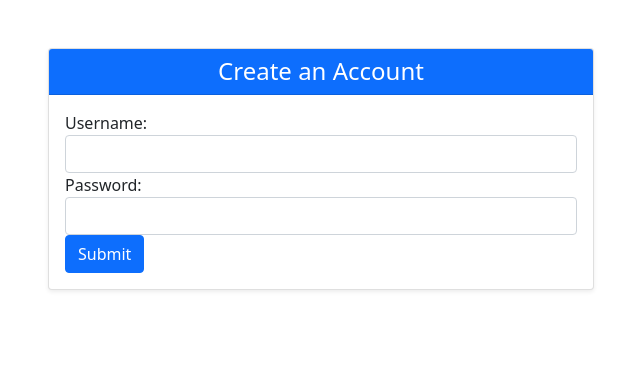
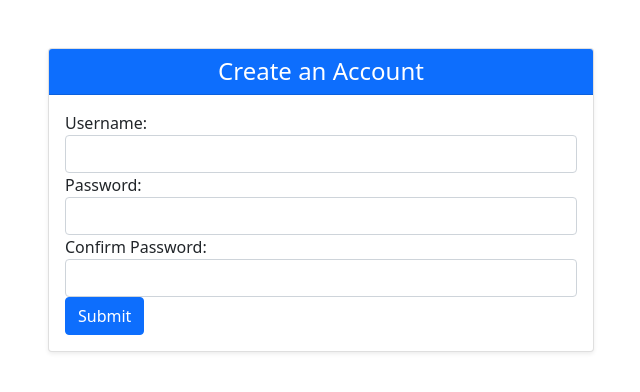
Before and after one commit to rajeshceg3/nodejs-passportMongo, a Node server app: page /register in a window 1280 px wide. Shown: the top 392 px of the page, without its empty margins (319-959 px from the left). Run offline with Node 20, Linux system fonts and the light colour scheme; some libraries are stand-ins or nearby versions.

Commit message:
Fix: Complete and enhance Node.js application
This commit addresses several issues to improve the application's security, user experience, and robustness:

- Removed hardcoded user creation on startup.
- Implemented password hashing and salting using bcrypt for user registration and login, significantly improving security by protecting your credentials.
- Added password confirmation to the registration form to prevent password typos.
- Enhanced your feedback mechanisms:
    - Added checks for existing usernames during registration.
    - Integrated `connect-flash` to provide clear error messages on login (e.g., incorrect username/password) and registration (e.g., username taken, passwords mismatch).
- Fixed the navbar brand link in the header to correctly point to the homepage.
- Resolved MongoDB connection timing: Ensured that database-dependent initializations (collections, Passport strategies) and server startup occur only after a successful database connection. This prevents errors and ensures the application starts in a consistent state.
- Added a `.env.example` file to guide you in setting up the required environment variables (`MONGO_URL`, `SECRET`, `REDIS_PORT`).

```diff
--- a/index.js
+++ b/index.js
@@ -4,6 +4,8 @@ const passport = require('passport');
 const LocalStrategy = require('passport-local').Strategy;
 const MongoDBStore = require('connect-mongodb-session')(session);
 const MongoClient = require('mongodb').MongoClient;
+const bcrypt = require('bcrypt');
+const flash = require('connect-flash');
 require('dotenv').config();
 const secretKey = process.env.SECRET || 'secret-key';
 const REDIS_PORT = process.env.REDIS_PORT || 6379;
@@ -19,10 +21,58 @@ app.set('view engine', 'ejs');
 const mongoclient = new MongoClient(mongoUrl, {useUnifiedTopology: true});
 mongoclient.connect((err)=>{
   if(err){
-    console.error(err);
+    console.error("Failed to connect to MongoDB:", err);
+    process.exit(1); // Exit if DB connection fails
   }
   else{
-    console.log("Conneced to Mongo server")
+    console.log("Conneced to Mongo server");
+
+    // Define usersCollection AFTER successful connection
+    const usersCollection = mongoclient.db('db').collection('users');
+
+    // Define local auth strategy AFTER usersCollection is defined
+    const localStrategy = new LocalStrategy((username, password, done) => {
+      usersCollection.findOne({ username: username }, (err, user) => {
+        if(err){
+          return done(err);
+        }
+        if(!user){
+          return done(null, false, { message: 'Incorrect username.' });
+        }
+        bcrypt.compare(password, user.password, function(err, result) {
+          if (err) { return done(err); }
+          if (result) {
+            // passwords match
+            return done(null, user);
+          } else {
+            // passwords do not match
+            return done(null, false, { message: 'Incorrect password.' });
+          }
+        });
+      })
+    });
+    passport.use(localStrategy);
+
+    // Serialize and Deserialize User AFTER usersCollection is defined
+    passport.serializeUser((user, done) => {
+      done(null, user.username);
+    });
+
+    passport.deserializeUser((username, done) => {
+      usersCollection.findOne({ username: username }, (err, user) => {
+        if(err){
+          done(err);
+        }
+        if(user){
+          done(null, user);
+        }
+      })
+    });
+
+    // Start the server only after DB connection and setup is complete
+    app.listen(3000, () => {
+      console.log('Server listening on port 3000');
+    });
   }
 })
 
@@ -54,62 +104,17 @@ app.use(
 app.use(passport.initialize());
 app.use(passport.session());
 
-// Create a hardcoded users collection
-const usersCollection = mongoclient.db('db').collection('users');
-usersCollection.insertOne({
-  username: "foo",
-  password: "bar"
-})
+app.use(flash());
 
-usersCollection.insertOne({
-  username: "john",
-  password: "doe"
-})
-
-// Define local auth strategy
-const localStrategy = new LocalStrategy((username, password, done) => {
-  usersCollection.findOne({username: username},(err, user)=>{
-  if(err){
-    return done(err);
-  }
-  if(!user){
-    return done( null, false);
-  }
-  if(user.password !== password){
-    return done( null, false);
-  }
-  return done(null, user);
-})
-});
-
-passport.use(localStrategy);
-
-// Return the single parameter from user object
-// which we want to store in req.session
-passport.serializeUser((user, done) => {
-  done(null, user.username);
-});
-
-passport.deserializeUser((username, done) => {
-  // Do a db call to look up the user object using id
-  // Here, we are hard coding it and call done method with entire user object
-  usersCollection.findOne({username:username},(err,user)=>{
-    if(err){
-      done(err);
-    }
-    if(user){
-      done(null, user);
-    }
-  })
-});
-
+// Routes will use the usersCollection and passport configurations defined within the connect callback
 app.get('/login', (req, res) => {
   res.render('login');
 });
 
 const redirects = {
   successRedirect: '/',
-  failureRedirect: '/login'
+  failureRedirect: '/login',
+  failureFlash: true
 };
 
 app.post('/login',passport.authenticate('local', redirects));
@@ -119,15 +124,40 @@ app.get('/register', (req, res) => {
 });
 
 app.post('/register', (req, res) => {
-  const { username, password } = req.body;
-  // Insert new user into MongoDB collection
-  usersCollection.insertOne({ username, password }, (err) => {
+  const { username, password, confirmPassword } = req.body;
+  if (password !== confirmPassword) {
+    return res.render('register', { error: 'Passwords do not match.' });
+  }
+  usersCollection.findOne({ username: username }, (err, existingUser) => {
     if (err) {
-      console.error(err);
-      res.redirect('/register');
-    } else {
-      res.redirect('/login');
+        console.error(err);
+        return res.render('register', { error: 'An error occurred. Please try again.' });
     }
+    if (existingUser) {
+        return res.render('register', { error: 'Username already taken.' });
+    }
+    const saltRounds = 10; // Or another appropriate number
+    bcrypt.genSalt(saltRounds, function(err, salt) {
+      if (err) {
+        console.error(err);
+        return res.redirect('/register'); // Or handle error more gracefully
+      }
+      bcrypt.hash(password, salt, function(err, hash) {
+        if (err) {
+          console.error(err);
+          return res.redirect('/register'); // Or handle error more gracefully
+        }
+        // Store hash in your password DB.
+        usersCollection.insertOne({ username, password: hash }, (err) => {
+          if (err) {
+            console.error(err);
+            res.redirect('/register');
+          } else {
+            res.redirect('/login');
+          }
+        });
+      });
+    });
   });
 });
 
@@ -173,8 +203,3 @@ app.get('/logout',(req,res)=>{
     res.redirect('/login');
   });
 })
-
-
-app.listen(3000, () => {
-  console.log('Server listening on port 3000');
-});
--- a/package.json
+++ b/package.json
@@ -15,6 +15,8 @@
     "mongodb": "^4.12.1",
     "nodemon": "^2.0.20",
     "passport": "^0.6.0",
-    "passport-local": "^1.0.0"
+    "bcrypt": "^5.1.0",
+    "passport-local": "^1.0.0",
+    "connect-flash": "^0.1.1"
   }
 }
--- a/views/login.ejs
+++ b/views/login.ejs
@@ -13,6 +13,12 @@
               <h4 class="card-title mb-0">Login</h4>
             </div>
             <div class="card-body">
+              <% if (typeof error !== 'undefined' && error) { %>
+                <p style="color: red;"><%= error %></p>
+              <% } %>
+              <% if (messages && messages.error) { %>
+                <p style="color: red;"><%= messages.error %></p>
+              <% } %>
               <form action="/login" method="post">
                 <div class="form-group">
                   <label for="username">Username:</label>
--- a/views/partials/header.ejs
+++ b/views/partials/header.ejs
@@ -4,7 +4,7 @@
 
 <!-- Add a nav bar -->
 <nav class="navbar navbar-expand-lg">
-  <a class="navbar-brand" href="#">Football</a>
+        <a class="navbar-brand" href="/">Football</a>
   <button class="navbar-toggler" type="button" data-toggle="collapse" data-target="#navbarNav" aria-controls="navbarNav" aria-expanded="false" aria-label="Toggle navigation">
     <span class="navbar-toggler-icon"></span>
   </button>
--- a/views/register.ejs
+++ b/views/register.ejs
@@ -13,6 +13,9 @@
               <h4 class="card-title mb-0">Create an Account</h4>
             </div>
             <div class="card-body">
+              <% if (typeof error !== 'undefined' && error) { %>
+                <p style="color: red;"><%= error %></p>
+              <% } %>
               <form action="/register" method="post">
                 <div class="form-group">
                   <label for="username">Username:</label>
@@ -21,6 +24,10 @@
                 <div class="form-group">
                   <label for="password">Password:</label>
                   <input type="password" class="form-control" id="password" name="password">
+                </div>
+                <div class="form-group">
+                  <label for="confirmPassword">Confirm Password:</label>
+                  <input type="password" class="form-control" id="confirmPassword" name="confirmPassword" required>
                 </div>
                 <div class="form-group">
                   <button type="submit" class="btn btn-primary btn-block">Submit</button>
```
Also changed, not shown: 1 other file.
